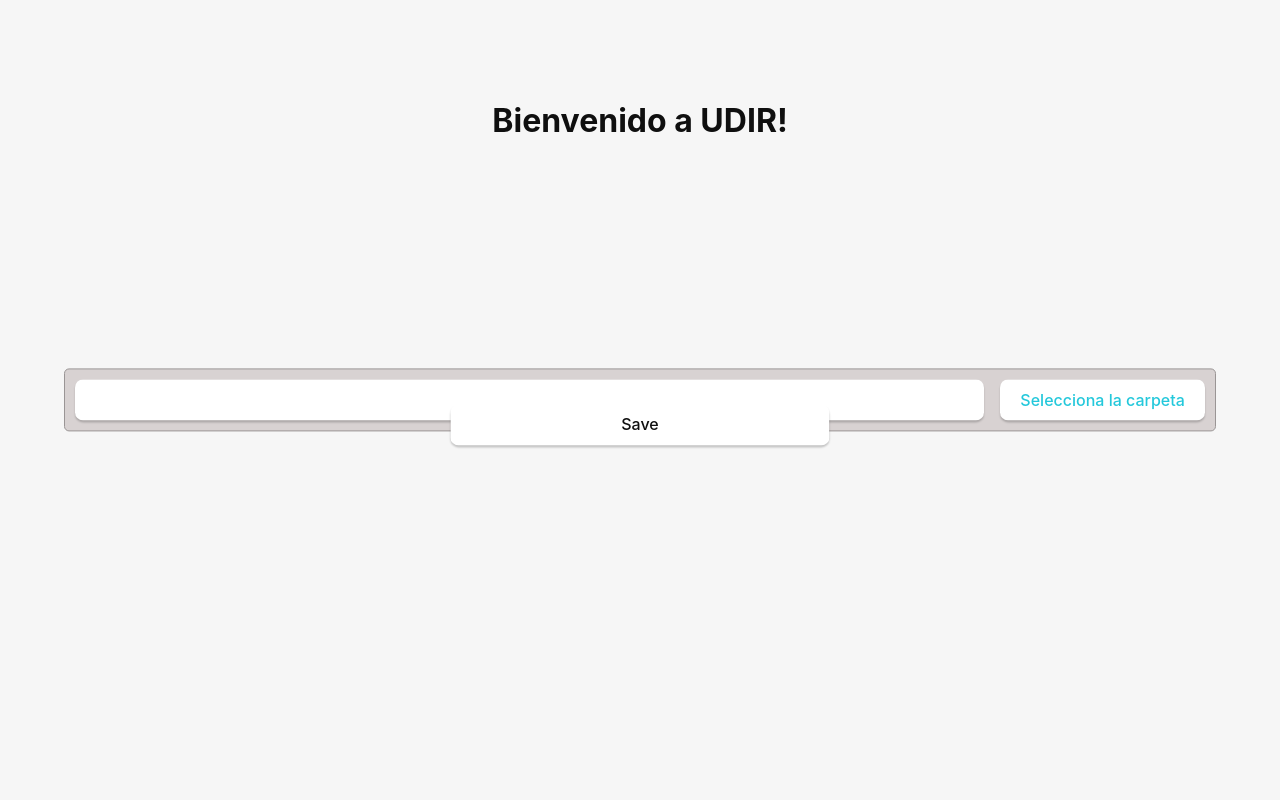
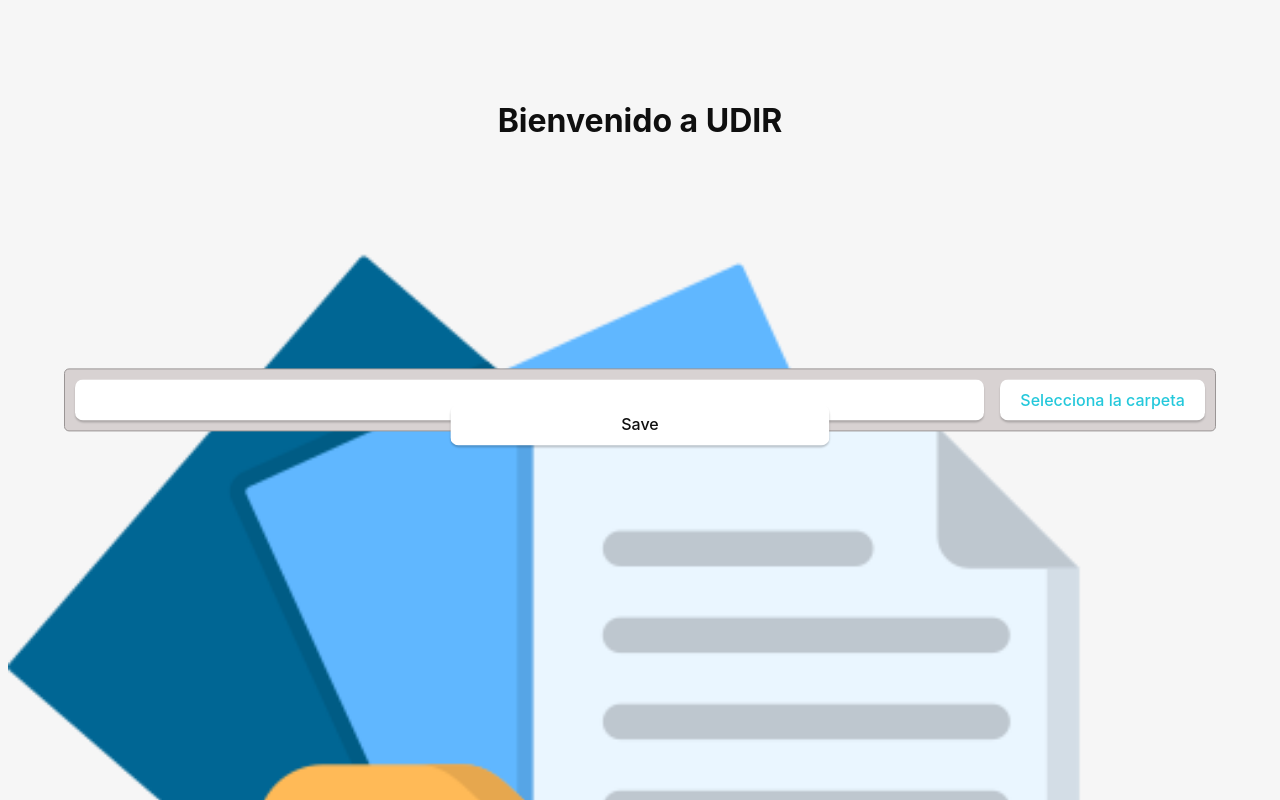
Before and after one commit to Ekkology/folder_admin, a React (Vite) app: page / in a window 1280 px wide. Shown: the top 800 px of the page. Built offline with nearby package versions, Linux system fonts and the light colour scheme.

Commit message:
se agregó la imagen para el fondo del app en la funcion return

```diff
--- a/src/App.jsx
+++ b/src/App.jsx
@@ -56,8 +56,8 @@ function App() {
 
   return (
     <div className="container">
-      <h1>Bienvenido a UDIR!</h1>
-      <div className="primer_form">
+    <h1 className="titulo" > Bienvenido a UDIR </h1>
+      <div className="primer_form ">
         <form className="form1" id="form1">
           <input className="rutaF" id="rutaF" type="text" />
         </form>
@@ -68,6 +68,7 @@ function App() {
       <button id="save1" className="saveB">
         Save
       </button>
+    <img src="src\images\fondo_udir.png" class= "image" />
     </div>
   );
 }
```
